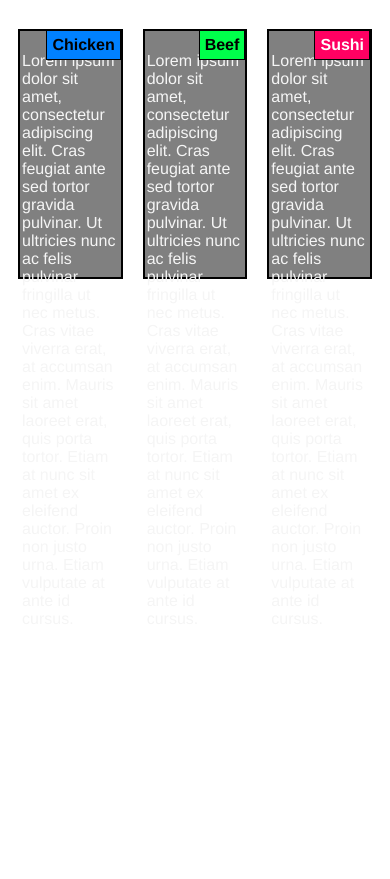
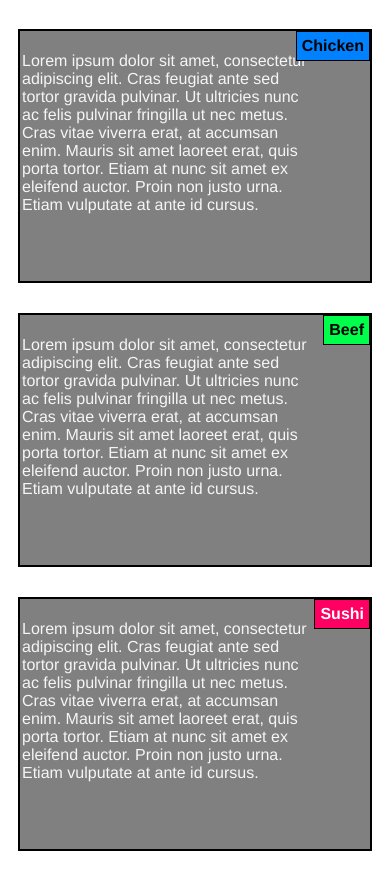
Before and after one commit to hadiaafzal/coursera-assignment, a plain HTML site: page index.html in a window 390 px wide. Shown: the part 101-980 px from the top of the page. Before the commit the page ends 844 px from the top, so only its background shows below. Drawn offline with Linux system fonts and the light colour scheme.

Commit message:
Add files via upload
mobile tablet and desktop view

```diff
--- a/index.html
+++ b/index.html
@@ -1,45 +1,60 @@
 <!doctype html>
 <html>
 <style>
-
-*{
-  box-sizing: border-box;
-}
-.row {
+    *
+    .container {
   display: flex;
+  flex-wrap: wrap;
 }
 .box {
-    text-align: center;
-  width: 32%;
-  flex: 1;
-  background: gray;
-  height: 150px;
-  margin-right: 20px; /* You can change it to increase/decrease the space between boxes */
+  width: 33.33%;
+
 }
-.box:last-child {
-  margin-right: auto;
+@media only screen and (min-width: 768px) and (max-width: 991px) {
+
+.box {
+    width:50%;
+    }
+
+}
+
+@media screen and (max-width: 768px) {
+  .box {
+    width: 100%;
+  }
+}
+.box {
+  margin:auto;
+padding: 10px;
+  box-sizing: border-box;
+  border:2px solid black
+  background-color: gray;
+  overflow: auto;
+}
 
 
-}
 h1 {
-    text-align: center;
+    text: center;
     padding: 20px;
     color :darkblue;
 }
 h4 {
     margin: 0px;
-    padding: 5px;
+    padding: 5px 5px 5px 5px;
     border: 1px solid black;
-    border-top: 1px;
+    border-top: 1px  1px 1px;
     position: absolute;
     top: 0px;
     right: 0px;
+    background-color: #ff0062;
+
 }
 p {
 
     color: whitesmoke;
 
-    padding: 5px 4px 5px 2px;
+    padding: 5px 15% 5px 2px;
+
 }
 .backgroud-1 {
     background-color: #0081ff;
@@ -55,30 +70,28 @@ p {
     height: 250px;
     background-color: gray;
     border: 2px solid black;
-    margin:10px;
+    margin-bottom:10px;
     position: relative;
     font-family: "Helvetica Neue", Helvetica, Arial, sans-serif;
 }
 
+ /* @media screen and (min-width: 768px) and (max-width: 991px) {
+      }
+
+  @media screen and (max-width: 767px) {
+  }*/
+
 </style>
 <head>
+   <!--- <link rel="stylesheet" href="style.css">-->
     <meta charset="UTF-8">
     <meta name="viewport" content="width=device-width, initial-scale=1">
     <title> Module 2 solution </title>
-    <!-- Bootstrap min css-->
-    <!--<link rel="stylesheet" href="css/bootstrap.min.css">
-
-    custom css -->
-    <!--<link rel="stylesheet" href="css/style.css"> -->
 </head>
 <body>
+    <h1> Our Menu </h1>
 <div class="container">
-
-
-    <h1> Our Menu </h1>
-
-    <div class="row">
-        <div class="col-xs-6">
+    <div class="box">
             <div class="p-section">
                 <h4 class="backgroud-1">
                     Chicken
@@ -95,8 +108,8 @@ p {
             </div>
 
         </div>
+        <div class="box">
 
-        <div class="col-xs-6">
             <div class="p-section">
                 <h4 class="backgroud-2">
                     Beef
@@ -109,8 +122,7 @@ p {
                 </p>
             </div>
         </div>
-
-        <div class="col-xs-6">
+        <div class="box">
             <div class="p-section">
                 <h4 class="backgroud-3">
                     Sushi
@@ -124,6 +136,5 @@ p {
             </div>
         </div>
     </div>
-</div>
 </body>
 </html>
```
